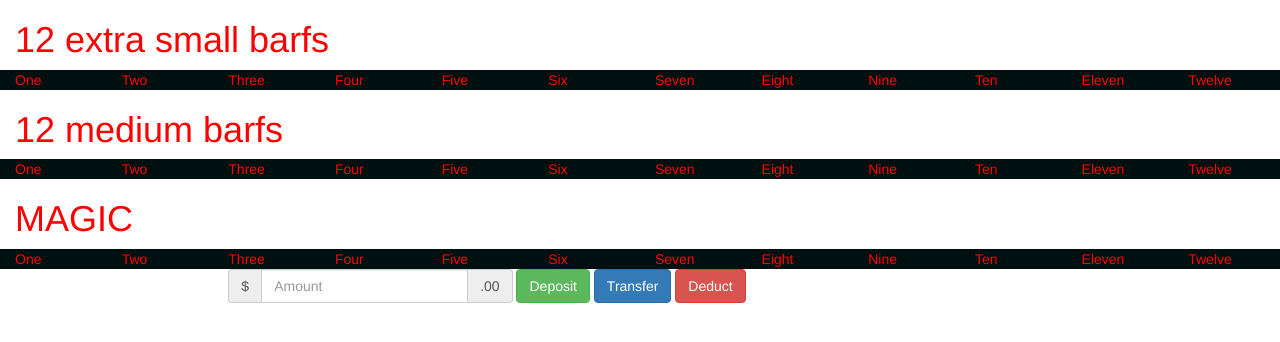
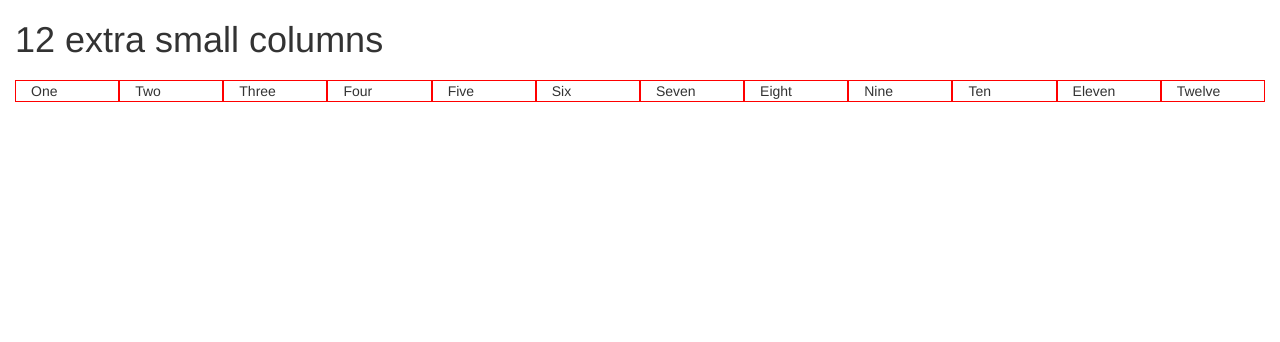
Before and after one commit to NewEvolution/bootstrap, a plain HTML site: page index.html in a window 1280 px wide. Drawn offline with nearby package versions, Linux system fonts and the light colour scheme.

Commit message:
Finalized demo HTML & CSS & commented out everthing for the BIG REVEAL

```diff
--- a/index.html
+++ b/index.html
@@ -6,70 +6,158 @@
     <link rel="stylesheet" href="style.css" type="text/css">
   </head>
   <body>
+    <!--Anything column related NEEDS to be in a container-->
     <div class="container-fluid">
-      <h1>12 extra small barfs</h1>
+
+      <h1>12 extra small columns</h1>
+      <!--all columns NEED to be within row classes to display on the same row-->
       <div class="row">
-        <div class="col-xs-1 barf">One</div>
-        <div class="col-xs-1 barf">Two</div>
-        <div class="col-xs-1 barf">Three</div>
-        <div class="col-xs-1 barf">Four</div>
-        <div class="col-xs-1 barf">Five</div>
-        <div class="col-xs-1 barf">Six</div>
-        <div class="col-xs-1 barf">Seven</div>
-        <div class="col-xs-1 barf">Eight</div>
-        <div class="col-xs-1 barf">Nine</div>
-        <div class="col-xs-1 barf">Ten</div>
-        <div class="col-xs-1 barf">Eleven</div>
-        <div class="col-xs-1 barf">Twelve</div>
+        <!--xs columns will always exist as columns at all sizes-->
+        <div class="col-xs-1 column">One</div>
+        <div class="col-xs-1 column">Two</div>
+        <div class="col-xs-1 column">Three</div>
+        <div class="col-xs-1 column">Four</div>
+        <div class="col-xs-1 column">Five</div>
+        <div class="col-xs-1 column">Six</div>
+        <div class="col-xs-1 column">Seven</div>
+        <div class="col-xs-1 column">Eight</div>
+        <div class="col-xs-1 column">Nine</div>
+        <div class="col-xs-1 column">Ten</div>
+        <div class="col-xs-1 column">Eleven</div>
+        <div class="col-xs-1 column">Twelve</div>
       </div>
-      <h1>12 medium barfs</h1>
-      <div class = "row">
-        <div class="col-md-1 barf">One</div>
-        <div class="col-md-1 barf">Two</div>
-        <div class="col-md-1 barf">Three</div>
-        <div class="col-md-1 barf">Four</div>
-        <div class="col-md-1 barf">Five</div>
-        <div class="col-md-1 barf">Six</div>
-        <div class="col-md-1 barf">Seven</div>
-        <div class="col-md-1 barf">Eight</div>
-        <div class="col-md-1 barf">Nine</div>
-        <div class="col-md-1 barf">Ten</div>
-        <div class="col-md-1 barf">Eleven</div>
-        <div class="col-md-1 barf">Twelve</div>
-      </div>
-      <h1>MAGIC</h1>
-      <div class = "row">
-        <div class="col-md-1 barf">One</div>
-        <div class="col-md-1 barf">Two</div>
-        <div class="col-md-1 barf">Three</div>
-        <div class="col-md-1 barf">Four</div>
-        <div class="col-md-1 barf">Five</div>
-        <div class="col-md-1 barf">Six</div>
-        <div class="col-md-1 barf">Seven</div>
-        <div class="col-md-1 barf">Eight</div>
-        <div class="col-md-1 barf">Nine</div>
-        <div class="col-md-1 barf">Ten</div>
-        <div class="col-md-1 barf">Eleven</div>
-        <div class="col-md-1 barf">Twelve</div>
-      </div>
-      <div class="row">
-        <div class="col-md-2"></div>
-        <div class="col-md-8">
-          <form action="" class="form-inline">
-            <div class="form-group">
-              <div class="input-group">
-                <div class="input-group-addon">$</div>
-                <input type="number" class="form-control" id="dollarinput" placeholder="Amount">
-                <div class="input-group-addon">.00</div>
-              </div>
-            </div>
-            <input type="button" class="btn btn-success" value="Deposit">
-            <input type="button" class="btn btn-primary" value="Transfer">
-            <input type="button" class="btn btn-danger" value="Deduct">
-          </form>
-        </div>
-        <div class="col-md-2"></div>
-      </div>
+
+      <!--other columns exist at their size AND GREATER-->
+      <!--<h1>12 medium columns</h1>-->
+      <!--<div class = "row">-->
+        <!--<div class="col-md-1 column">One</div>-->
+        <!--<div class="col-md-1 column">Two</div>-->
+        <!--<div class="col-md-1 column">Three</div>-->
+        <!--<div class="col-md-1 column">Four</div>-->
+        <!--<div class="col-md-1 column">Five</div>-->
+        <!--<div class="col-md-1 column">Six</div>-->
+        <!--<div class="col-md-1 column">Seven</div>-->
+        <!--<div class="col-md-1 column">Eight</div>-->
+        <!--<div class="col-md-1 column">Nine</div>-->
+        <!--<div class="col-md-1 column">Ten</div>-->
+        <!--<div class="col-md-1 column">Eleven</div>-->
+        <!--<div class="col-md-1 column">Twelve</div>-->
+      <!--</div>-->
+
+      <!--adding different values for the different column type classes controls-->
+      <!--how they'll be arranged at different sizes - each should add up to 12 per row-->
+      <!--<h1>MAGIC</h1>-->
+      <!--<div class = "row">-->
+        <!--<div class="col-lg-1 col-md-2 col-sm-4 col-xs-6 column">One</div>-->
+        <!--<div class="col-lg-1 col-md-2 col-sm-4 col-xs-6 column">Two</div>-->
+        <!--<div class="col-lg-1 col-md-2 col-sm-4 col-xs-6 column">Three</div>-->
+        <!--<div class="col-lg-1 col-md-2 col-sm-4 col-xs-6 column">Four</div>-->
+        <!--<div class="col-lg-1 col-md-2 col-sm-4 col-xs-6 column">Five</div>-->
+        <!--<div class="col-lg-1 col-md-2 col-sm-4 col-xs-6 column">Six</div>-->
+        <!--<div class="col-lg-1 col-md-2 col-sm-4 col-xs-6 column">Seven</div>-->
+        <!--<div class="col-lg-1 col-md-2 col-sm-4 col-xs-6 column">Eight</div>-->
+        <!--<div class="col-lg-1 col-md-2 col-sm-4 col-xs-6 column">Nine</div>-->
+        <!--<div class="col-lg-1 col-md-2 col-sm-4 col-xs-6 column">Ten</div>-->
+        <!--<div class="col-lg-1 col-md-2 col-sm-4 col-xs-6 column">Eleven</div>-->
+        <!--<div class="col-lg-1 col-md-2 col-sm-4 col-xs-6 column">Twelve</div>-->
+      <!--</div>-->
+
+      <!--adding empty divs before and after content and using the column classes-->
+      <!--makes a responsive centered page easy to make-->
+      <!--Table styling makes for snazzy tabular data (not layout)-->
+      <!--<div class="row">-->
+        <!--<div class="col-lg-4 col-md-2 col-sm-1"></div>-->
+        <!--<div class="col-lg-4 col-md-8 col-sm-10">-->
+          <!--<table class="table">-->
+            <!--<tr>-->
+              <!--<td>$7.24</td>-->
+              <!--<td>Orange Zingers</td>-->
+              <!--<td>421lbs</td>-->
+              <!--<td>Orange</td>-->
+            <!--</tr>-->
+            <!--<tr>-->
+              <!--<td>$4.36</td>-->
+              <!--<td>Lemony Lisps</td>-->
+              <!--<td>47lbs</td>-->
+              <!--<td>Yellow</td>-->
+            <!--</tr>-->
+            <!--<tr>-->
+              <!--<td>$14.62</td>-->
+              <!--<td>Bubble Berry</td>-->
+              <!--<td>226lbs</td>-->
+              <!--<td>Red</td>-->
+            <!--</tr>-->
+            <!--<tr>-->
+              <!--<td>$2.36</td>-->
+              <!--<td>Lime Lombards</td>-->
+              <!--<td>142lbs</td>-->
+              <!--<td>Chartreuse</td>-->
+            <!--</tr>-->
+          <!--</table>-->
+        <!--</div>-->
+        <!--<div class="col-lg-4 col-md-2 col-sm-1"></div>-->
+      <!--</div>-->
+
+      <!--many of the Bootstrap classes work in conjunction with each-other to-->
+      <!--impart extra styling and shinyness-->
+      <!--<div class="row">-->
+        <!--<div class="col-lg-4 col-md-2 col-sm-1"></div>-->
+        <!--<div class="col-lg-4 col-md-8 col-sm-10">-->
+          <!--<table class="table table-striped">-->
+            <!--<tr>-->
+              <!--<td>$7.24</td>-->
+              <!--<td>Orange Zingers</td>-->
+              <!--<td>421lbs</td>-->
+              <!--<td>Orange</td>-->
+            <!--</tr>-->
+            <!--<tr>-->
+              <!--<td>$4.36</td>-->
+              <!--<td>Lemony Lisps</td>-->
+              <!--<td>47lbs</td>-->
+              <!--<td>Yellow</td>-->
+            <!--</tr>-->
+            <!--<tr>-->
+              <!--<td>$14.62</td>-->
+              <!--<td>Bubble Berry</td>-->
+              <!--<td>226lbs</td>-->
+              <!--<td>Red</td>-->
+            <!--</tr>-->
+            <!--<tr>-->
+              <!--<td>$2.36</td>-->
+              <!--<td>Lime Lombards</td>-->
+              <!--<td>142lbs</td>-->
+              <!--<td>Chartreuse</td>-->
+            <!--</tr>-->
+          <!--</table>-->
+        <!--</div>-->
+        <!--<div class="col-lg-4 col-md-2 col-sm-1"></div>-->
+      <!--</div>-->
+
+      <!--Like tables, Bootstrap provides an enormous amount of cool things-->
+      <!--you can thow at forms.  Stylings, addons, button styling, you name it-->
+      <!--<div class="row">-->
+        <!--<div class="col-md-2"></div>-->
+        <!--<div class="col-md-8">-->
+          <!--<form action="" class="form-inline">-->
+            <!--<div class="form-group">-->
+              <!--<div class="input-group">-->
+                <!--<div class="input-group-addon">$</div>-->
+                <!--<input type="number" class="form-control" id="dollarinput" placeholder="Amount">-->
+                <!--<div class="input-group-addon">.00</div>-->
+              <!--</div>-->
+            <!--</div>-->
+            <!--<input type="button" class="btn btn-success" value="Deposit">-->
+            <!--<input type="button" class="btn btn-primary" value="Transfer">-->
+            <!--<input type="button" class="btn btn-danger" value="Deduct">-->
+          <!--</form>-->
+        <!--</div>-->
+        <!--<div class="col-md-2"></div>-->
+      <!--</div>-->
+
+    <!--As with other CSS, you can override or modify anything that Bootstrap does to-->
+    <!--better suit your design and styling needs.  Just be sure to include the link-->
+    <!--to your own CSS file AFTER the link to the Bootstrap file, so that your stylings-->
+    <!--are later in the cascade-->
+    <!--<input type="button" class="btn btn-default" value="Snazzy">-->
     </div>
-    <!--<script src="https://maxcdn.bootstrapcdn.com/bootstrap/3.3.6/js/bootstrap.min.js" type="text/javascript" charset="utf-8"></script>-->
   </body>
--- a/style.css
+++ b/style.css
@@ -1,7 +1,12 @@
-.barf {
-  background-color: #000f0f;
+.column {
+  border: 1px solid red;
 }
 
-div {
-  color: red;
+.row {
+  margin: 20px 0;
 }
+
+.btn {
+  font-family: cursive;
+  font-size: 30px;
+}
```
